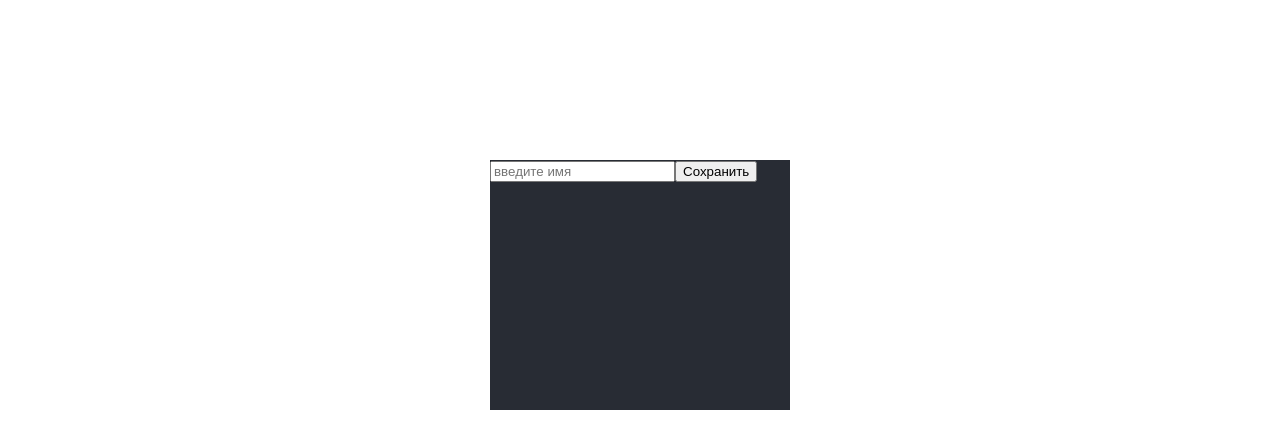
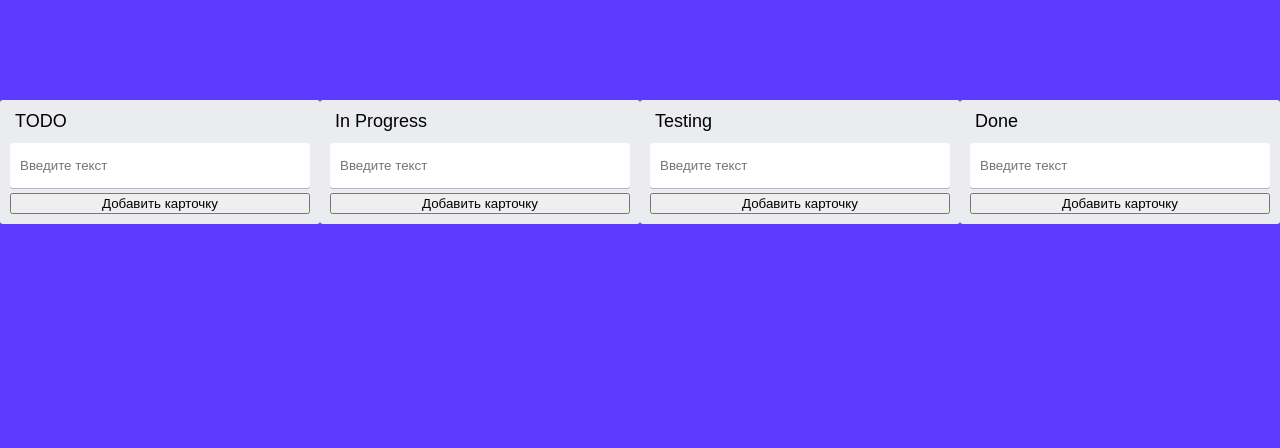
Before and after one commit to AnatolyPautov/React-Trello, a React (Create React App) app: page / in a window 1280 px wide. Both pictures are taken after a click on the button "Сохранить". Shown: the top 448 px of the page. Built offline with nearby package versions, Linux system fonts and the light colour scheme.

Commit message:
added column

```diff
--- a/src/App.tsx
+++ b/src/App.tsx
@@ -1,16 +1,38 @@
 import React from 'react';
 import PopupName from './components/PopupName';
+import Columns from './components/columns/Columns';
+import styled from 'styled-components';
+
+const Background = styled.div`
+  position: absolute;
+  content: '';
+  top: 0;
+  left: 0;
+  width: 100%;
+  height: 100%;
+  background-color: #5c3bfe;
+  display: flex;
+  justify-content: center;
+  algin-items: center;
+`
+const Wrapper = styled.div`
+  width: 1300px;
+  margin: 0 auto;
+`
 
 function App() {
-  const [state, setState] = React.useState<string>('');
+  const [userName, setUserName] = React.useState<string>('');
+  const [joined, setJoined] = React.useState<boolean>(false);
 
   const saveName = (name: string) => {
-    setState(name);
+    setUserName(name);
   }
   return (
-    <div className="App">
-      <PopupName saveName={saveName}/>
-    </div>
+    <Background>
+      <Wrapper>
+        {!joined ? <PopupName saveName={saveName} setJoined={setJoined} /> : <Columns />}
+      </Wrapper>
+    </Background>
   );
 }
 
--- a/src/components/PopupName.tsx
+++ b/src/components/PopupName.tsx
@@ -7,18 +7,49 @@ const PopupContainer = styled.div`
   top: 20%;
   left: 50%;
   transform: translate(-50%);
-  width: 300px;
+  width: 350px;
   height: 250px;
-  background-color: #282c34;
+  background-color: white;
+  display: flex;
+  flex-direction: column;
+  border-radius: 5px;
+`
+const PopupInput = styled.input`
+  margin: 50px auto 30px;
+  width: 250px;
+  padding: 12px 0;
+  border: none;
+  outline: none;
+  border-radius: 3px;
+  font-size: 20px;
+  text-align: center;
+  border: 2px solid #5c3bfe;
+`
+const PopupBtn = styled.button`
+  margin: 10px auto 0;
+  width: 250px;
+  padding: 12px 0;
+  border: none;
+  outline: none;
+  border-radius: 3px;
+  font-size: 20px;
+  text-align: center;
+  cursor: pointer;
+  background-color: #5c3bfe;
+  color: white;
+  transition: 0.3s;
+  &: hover{
+    background-color: #2a4ab3;
+  }
 `
 
 interface PopupNameProps {
   saveName(name: string): void
+  setJoined(e: boolean): void
 }
 
-const PopupName: React.FC<PopupNameProps> = ({saveName}) => {
+const PopupName: React.FC<PopupNameProps> = ({ saveName, setJoined }) => {
   const [name, setName] = React.useState<string>('');
-  const [joined, setJoined] = React.useState<boolean>(false);// стейт для кнопки первое что пришло в голову
 
   const onAddName = (e: React.ChangeEvent<HTMLInputElement>) => {
     setName(e.target.value)
@@ -26,17 +57,17 @@ const PopupName: React.FC<PopupNameProps> = ({saveName}) => {
 
   const onSaveName = () => {
     saveName(name);
-    setJoined(true); // установить true если кнопка нажата
+    setJoined(true);
   }
 
-  return (// потом в PopupContainer можно было бы передать пропс с joined и на основании его применять стиль, но в консоли почему-то ошибка
+  return (
     <PopupContainer>
-      <input
+      <PopupInput
         type="text"
-        placeholder='введите имя'
+        placeholder='Введите имя'
         onChange={onAddName}
       />
-      <button onClick={onSaveName}>Сохранить</button>
+      <PopupBtn onClick={onSaveName}>Сохранить</PopupBtn>
     </PopupContainer>
   );
 }
--- /dev/null
+++ b/src/components/columns/Colomn.tsx
@@ -0,0 +1,85 @@
+import React from 'react';
+import styled from 'styled-components'
+
+
+const ColumnContainer = styled.div`
+  display: flex;
+  flex-direction: column;
+  justify-content: center;
+  width: 300px;
+  background-color: #ebecf0;
+  padding: 10px;
+  border-radius: 3px;
+`
+const TitleInput = styled.input`
+  outline: none;
+  border: none;
+  background: transparent;
+  font-size: 18px;
+  margin-bottom: 10px;
+  padding-left: 5px;
+`
+const CardItem = styled.div`
+  background-color: white;
+  padding: 5px 10px;
+  margin-bottom: 5px;
+  border-radius: 3px;
+  box-shadow: 0 1px 0 rgb(9 30 66 / 25%);
+`
+const AreaInput = styled.input`
+  padding: 15px 10px;
+  margin-bottom: 5px;
+  border-radius: 3px;
+  outline: none;
+  border: none;
+  box-shadow: 0 1px 0 rgb(9 30 66 / 25%);
+`
+
+interface ColumnProps {
+  colomnName: string
+}
+
+const Column: React.FC<ColumnProps> = ({colomnName}) => {
+  const [columnTitle, setColumnTitle] = React.useState<string>(colomnName);
+  const [columnArea, setColumnArea] = React.useState<string>('');
+  const [columnCards, setColumnCards] = React.useState<any>([]);
+
+  const onChangeTitle = (e: React.ChangeEvent<HTMLInputElement>) => {
+    setColumnTitle(e.target.value)
+  }
+
+  const onChangeArea = (e: React.ChangeEvent<HTMLInputElement>) => {
+    setColumnArea(e.target.value)
+  }
+
+  const addCard = () => {
+    if(columnArea){
+      const newItem = {
+        id: Math.random().toString(36).substring(2,9),
+        card: columnArea,
+      }
+      setColumnCards([...columnCards, newItem]);
+      setColumnArea('');
+    }
+  }
+
+  return (
+    <ColumnContainer>
+      <TitleInput
+        value={columnTitle}
+        type="text"
+        onChange={onChangeTitle}
+      />
+      {columnCards.map((item: any) => <CardItem key={item.id}>{item.card}</CardItem>)}
+      <AreaInput
+        value={columnArea}
+        type="text"
+        placeholder='Введите текст'
+        onChange={onChangeArea}
+      />
+      <button onClick={addCard}>Добавить карточку</button>
+    </ColumnContainer>
+  );
+}
+
+export default Column;
--- /dev/null
+++ b/src/components/columns/Columns.tsx
@@ -0,0 +1,26 @@
+import React from 'react';
+import styled from 'styled-components'
+import Colomn from './Colomn';
+
+
+const ColumnsContainer = styled.div`
+  display: flex;
+  justify-content: space-between;
+  align-items: flex-start;
+  margin-top: 100px;
+`
+
+const Columns: React.FC = () => {
+
+
+  return (
+    <ColumnsContainer>
+      <Colomn colomnName='TODO'/>
+      <Colomn colomnName='In Progress'/>
+      <Colomn colomnName='Testing'/>
+      <Colomn colomnName='Done'/>
+    </ColumnsContainer>
+  );
+}
+
+export default Columns;
```
